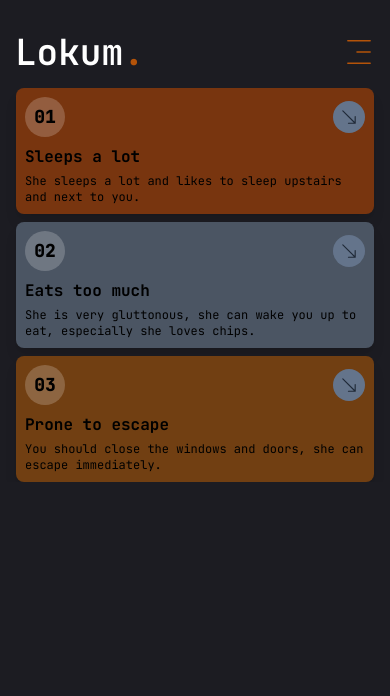
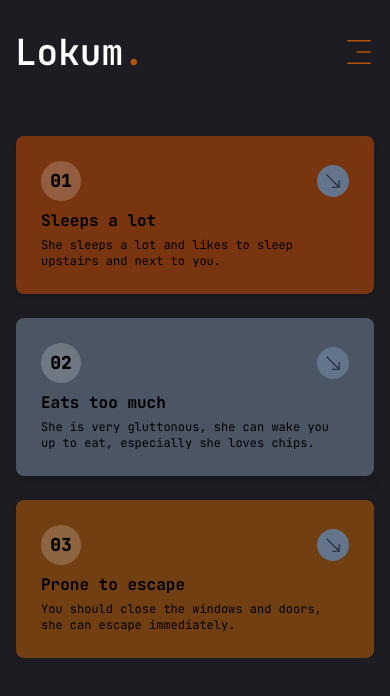
Before and after one commit to CodeShft/homepage, a Next.js app: page /features in a window 390 px wide. Shown: the top 696 px of the page. Built offline with nearby package versions, Linux system fonts and the light colour scheme.

Commit message:
improve mobile responsiveness and spacing

```diff
--- a/app/features/page.jsx
+++ b/app/features/page.jsx
@@ -51,7 +51,7 @@ const Services = () => {
   }, []);
 
   return (
-    <section className="min-h-[8vh] flex flex-col justify-start relative overflow-hidden -mt-4">
+    <section className="min-h-[8vh] flex flex-col justify-start relative overflow-hidden mt-8 sm:mt-4">
       <div className="container px-4 max-w-3xl mx-auto">
         {/* Cat Animation */}
         <div className="cat-animation absolute top-0 left-0 right-0 bottom-0 pointer-events-none z-10">
@@ -76,7 +76,7 @@ const Services = () => {
             opacity: 1,
             transition: { delay: 2.4, duration: 0.4, ease: "easeIn" },
           }}
-          className="grid grid-cols-1 gap-2"
+          className="grid grid-cols-1 gap-6 sm:gap-4"
         >
           {features.map((feature, index) => {
             const cardColor = colors[index % colors.length];
@@ -90,10 +90,10 @@ const Services = () => {
                   y: 0,
                   transition: { delay: 0.4 + index * 0.2, duration: 0.6 },
                 }}
-                className={`flex flex-col justify-center gap-1 group border border-transparent rounded-lg shadow-lg transition-all duration-300 max-w-sm mx-auto relative ${cardColor} ${hoverColor}`}
+                className={`flex flex-col justify-center gap-1 group border border-transparent rounded-lg shadow-lg transition-all duration-300 max-w-sm mx-auto relative p-6 sm:p-4 ${cardColor} ${hoverColor}`}
               >
                 {/* Card Content */}
-                <div className="p-2 flex flex-col justify-between h-full relative z-10">
+                <div className="flex flex-col justify-between h-full relative z-10">
                   {/* Top Section */}
                   <div className="w-full flex justify-between items-center">
                     <div className="w-10 h-10 flex items-center justify-center bg-white bg-opacity-20 text-black rounded-full font-extrabold text-lg">
```
